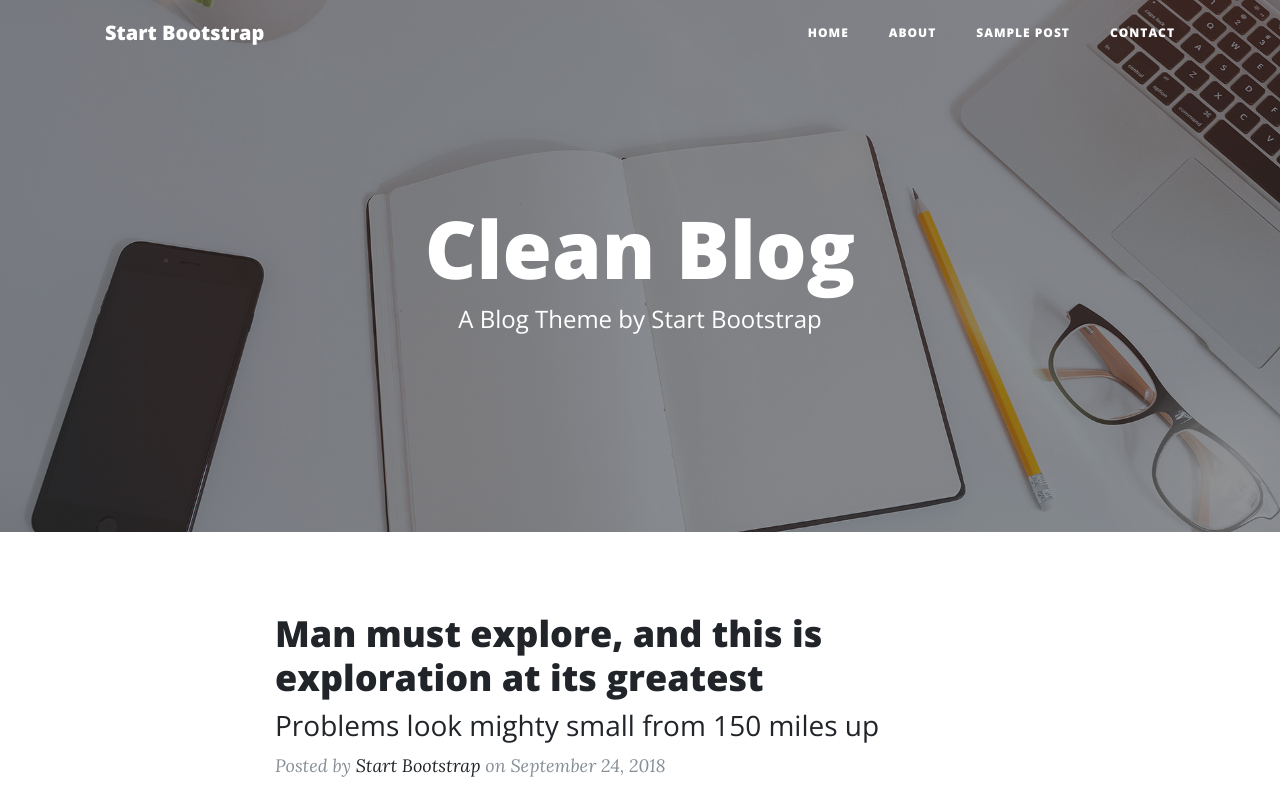
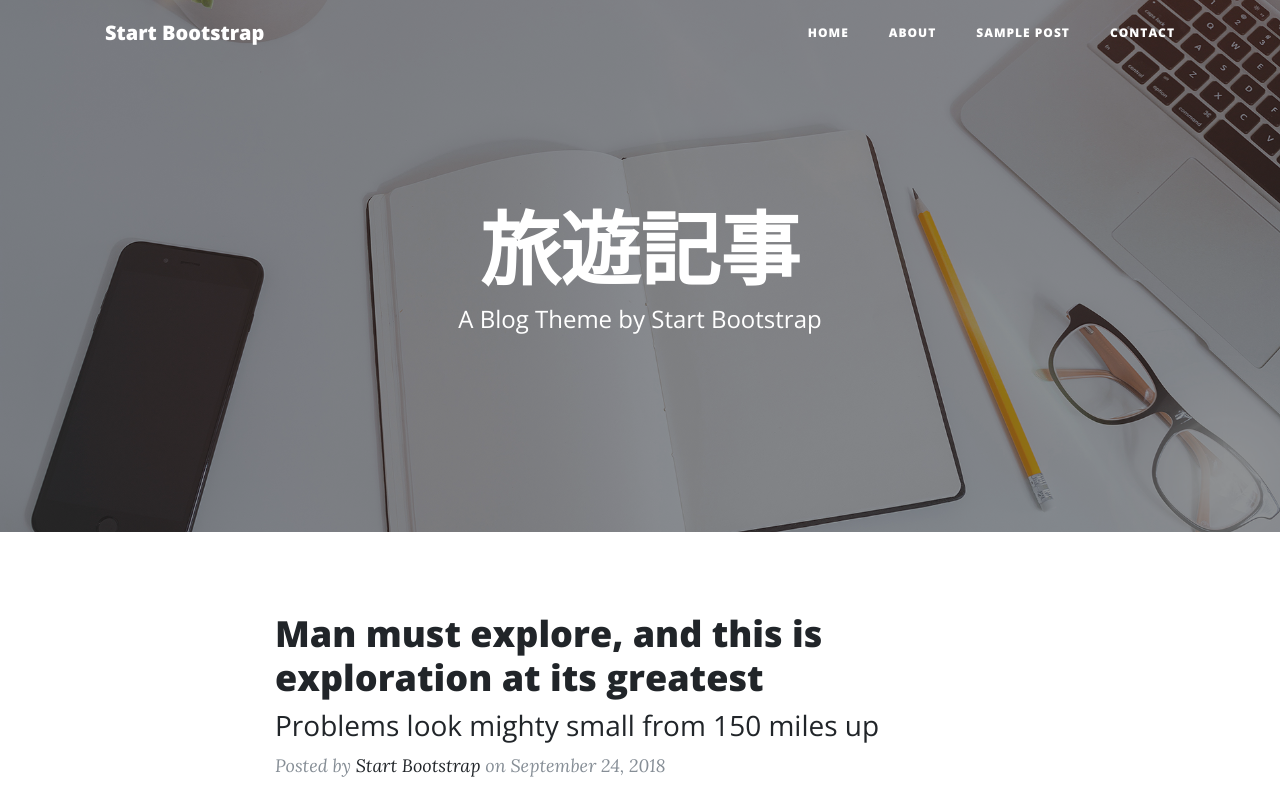
Before and after one commit to elainehouse/20180524, a plain HTML site: page index.html in a window 1280 px wide. Shown: the top 800 px of the page. Drawn offline with nearby package versions, Linux system fonts and the light colour scheme.

Commit message:
template

```diff
--- a/index.html
+++ b/index.html
@@ -59,7 +59,7 @@
         <div class="row">
           <div class="col-lg-8 col-md-10 mx-auto">
             <div class="site-heading">
-              <h1>Clean Blog</h1>
+              <h1>旅遊記事</h1>
               <span class="subheading">A Blog Theme by Start Bootstrap</span>
             </div>
           </div>
```
